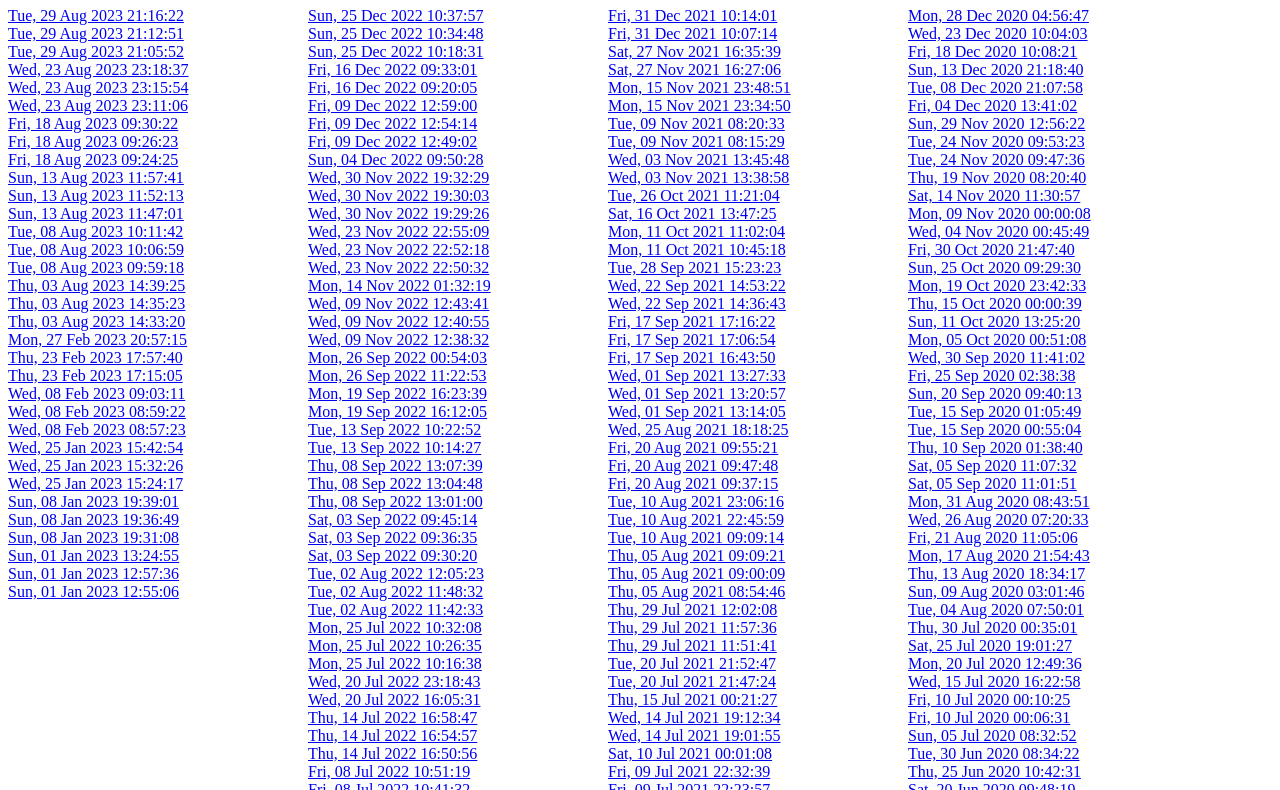
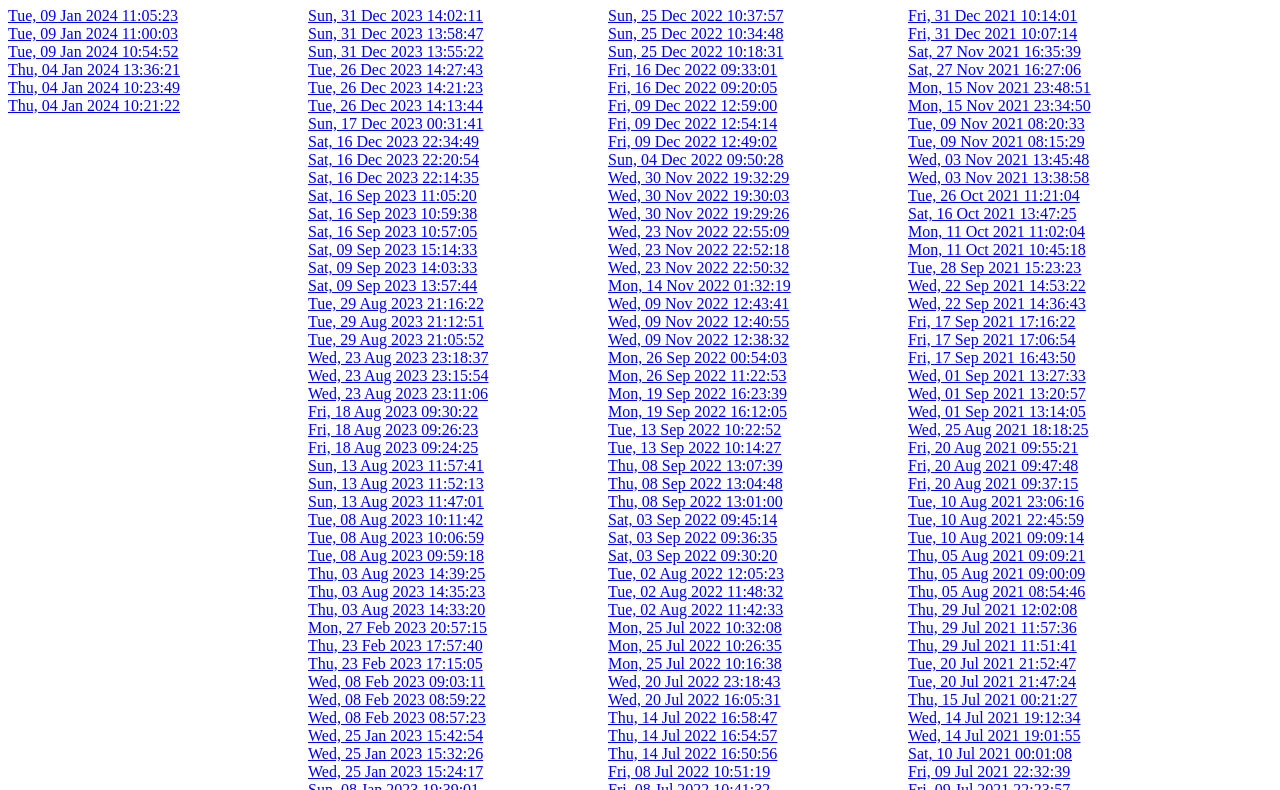
Before and after one commit to camreon/update-to-html, a plain HTML site: page index.html in a window 1280 px wide. Shown: the part 81-871 px from the top of the page. Drawn offline with Linux system fonts and the light colour scheme.

```diff
--- a/index.html
+++ b/index.html
@@ -8,7 +8,32 @@
 
 <body style="display: flex; flex-wrap: wrap;">
     <div style="flex: 300px; max-width: 300px;">
+        <h1>2024</h1>
+        <a href="updates/Tue, 09 Jan 2024 11:05:23/index.html">Tue, 09 Jan 2024 11:05:23</a><br />
+        <a href="updates/Tue, 09 Jan 2024 11:00:03/index.html">Tue, 09 Jan 2024 11:00:03</a><br />
+        <a href="updates/Tue, 09 Jan 2024 10:54:52/index.html">Tue, 09 Jan 2024 10:54:52</a><br />
+        <a href="updates/Thu, 04 Jan 2024 13:36:21/index.html">Thu, 04 Jan 2024 13:36:21</a><br />
+        <a href="updates/Thu, 04 Jan 2024 10:23:49/index.html">Thu, 04 Jan 2024 10:23:49</a><br />
+        <a href="updates/Thu, 04 Jan 2024 10:21:22/index.html">Thu, 04 Jan 2024 10:21:22</a><br />
+    </div>
+    <div style="flex: 300px; max-width: 300px;">
         <h1>2023</h1>
+        <a href="updates/Sun, 31 Dec 2023 14:02:11/index.html">Sun, 31 Dec 2023 14:02:11</a><br />
+        <a href="updates/Sun, 31 Dec 2023 13:58:47/index.html">Sun, 31 Dec 2023 13:58:47</a><br />
+        <a href="updates/Sun, 31 Dec 2023 13:55:22/index.html">Sun, 31 Dec 2023 13:55:22</a><br />
+        <a href="updates/Tue, 26 Dec 2023 14:27:43/index.html">Tue, 26 Dec 2023 14:27:43</a><br />
+        <a href="updates/Tue, 26 Dec 2023 14:21:23/index.html">Tue, 26 Dec 2023 14:21:23</a><br />
+        <a href="updates/Tue, 26 Dec 2023 14:13:44/index.html">Tue, 26 Dec 2023 14:13:44</a><br />
+        <a href="updates/Sun, 17 Dec 2023 00:31:41/index.html">Sun, 17 Dec 2023 00:31:41</a><br />
+        <a href="updates/Sat, 16 Dec 2023 22:34:49/index.html">Sat, 16 Dec 2023 22:34:49</a><br />
+        <a href="updates/Sat, 16 Dec 2023 22:20:54/index.html">Sat, 16 Dec 2023 22:20:54</a><br />
+        <a href="updates/Sat, 16 Dec 2023 22:14:35/index.html">Sat, 16 Dec 2023 22:14:35</a><br />
+        <a href="updates/Sat, 16 Sep 2023 11:05:20/index.html">Sat, 16 Sep 2023 11:05:20</a><br />
+        <a href="updates/Sat, 16 Sep 2023 10:59:38/index.html">Sat, 16 Sep 2023 10:59:38</a><br />
+        <a href="updates/Sat, 16 Sep 2023 10:57:05/index.html">Sat, 16 Sep 2023 10:57:05</a><br />
+        <a href="updates/Sat, 09 Sep 2023 15:14:33/index.html">Sat, 09 Sep 2023 15:14:33</a><br />
+        <a href="updates/Sat, 09 Sep 2023 14:03:33/index.html">Sat, 09 Sep 2023 14:03:33</a><br />
+        <a href="updates/Sat, 09 Sep 2023 13:57:44/index.html">Sat, 09 Sep 2023 13:57:44</a><br />
         <a href="updates/Tue, 29 Aug 2023 21:16:22/index.html">Tue, 29 Aug 2023 21:16:22</a><br />
         <a href="updates/Tue, 29 Aug 2023 21:12:51/index.html">Tue, 29 Aug 2023 21:12:51</a><br />
         <a href="updates/Tue, 29 Aug 2023 21:05:52/index.html">Tue, 29 Aug 2023 21:05:52</a><br />
```
Also changed, not shown: how to use.txt (added), requirements.txt (added), 2 other files.
